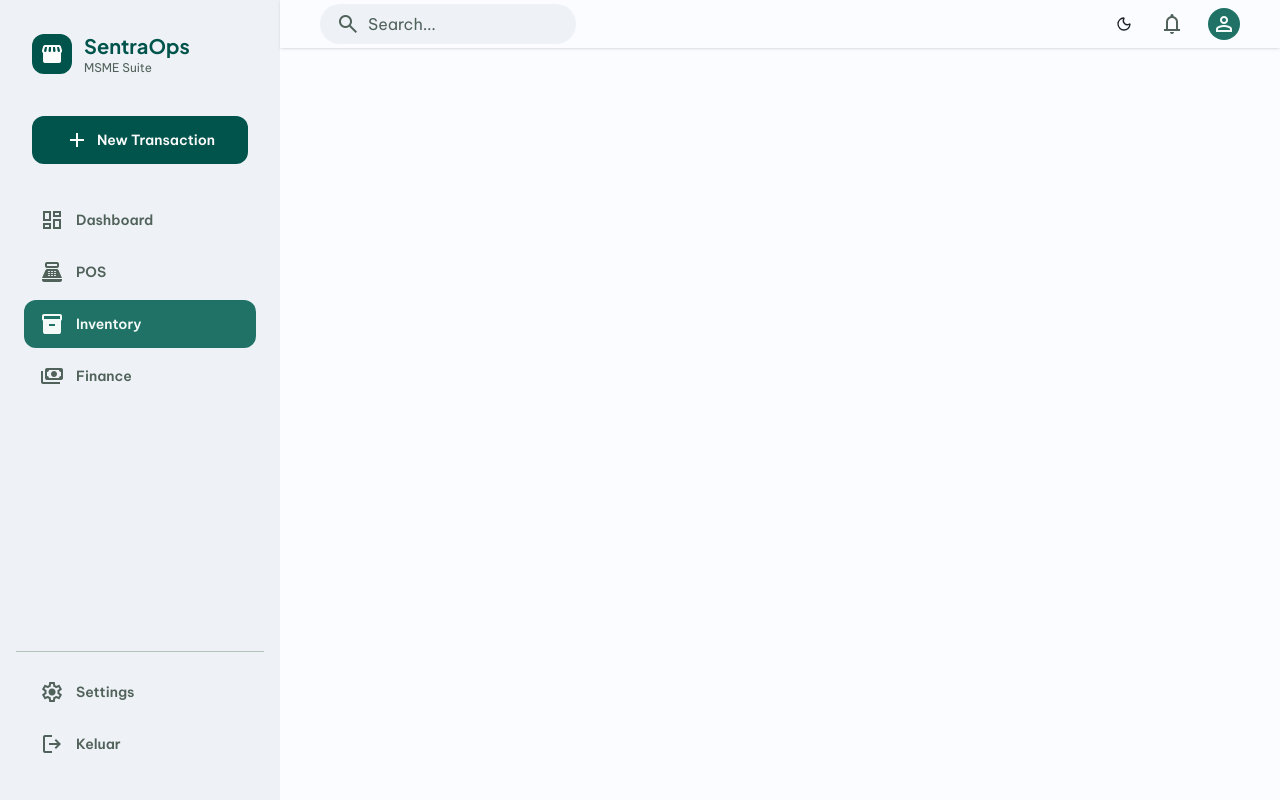
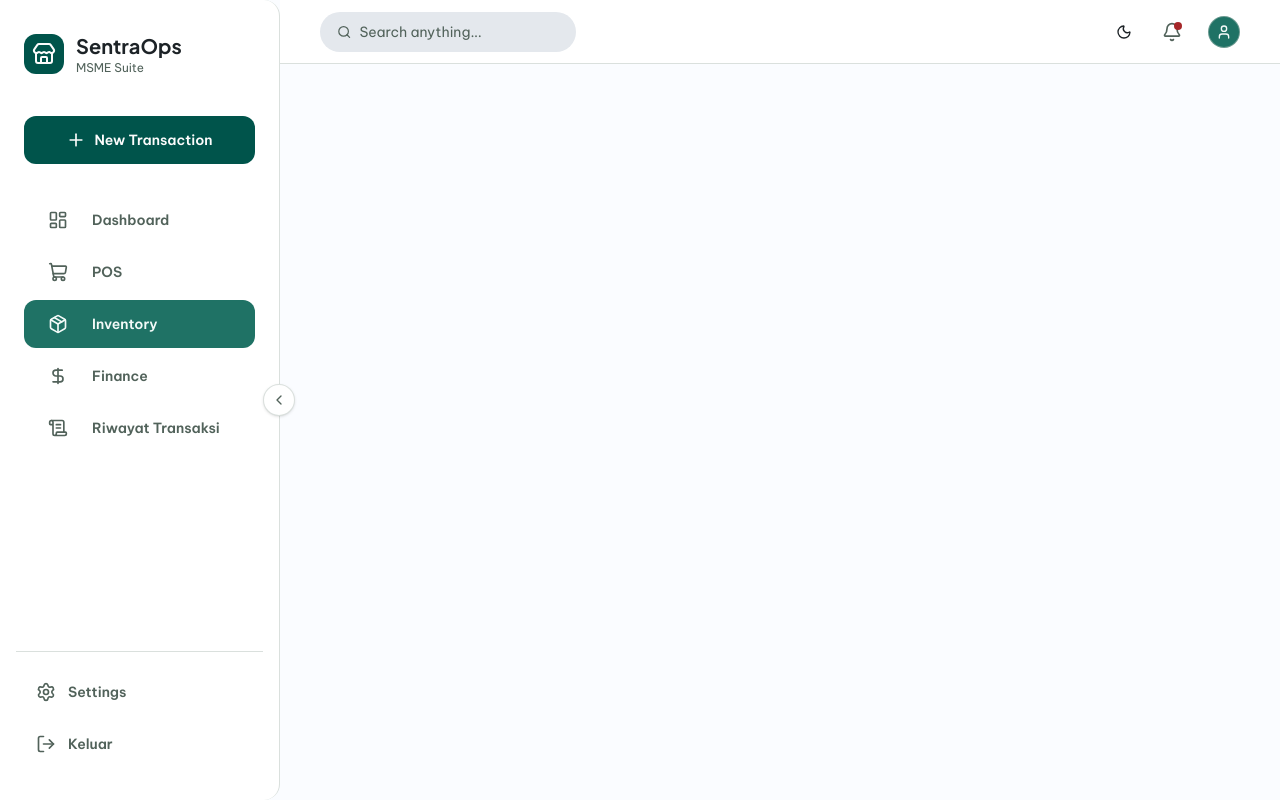
Before and after one commit to codenamezaxx/SentraOps, a Next.js app: page /inventory in a window 1280 px wide. Built offline with nearby package versions, Linux system fonts and the light colour scheme; no server answers.

Commit message:
feat: enhance dashboard UI with responsive design and quick action components

```diff
--- a/src/app/(dashboard)/financial/page.tsx
+++ b/src/app/(dashboard)/financial/page.tsx
@@ -68,7 +68,7 @@ export default async function FinancialPage({
   const chartData = Object.entries(groupedData).map(([date, revenue]) => ({ date, revenue }))
 
   return (
-    <div className="flex-1 pt-[calc(3rem+1.5rem)] pb-24 md:pb-8 px-4 md:px-10 flex flex-col gap-6 w-full max-w-7xl mx-auto">
+    <div className="flex-1 pb-24 md:pb-8 px-4 md:px-10 flex flex-col gap-6 w-full max-w-7xl mx-auto">
       <div>
         <h1 className="text-2xl md:text-3xl font-bold text-foreground">
           Ringkasan Keuangan
--- a/src/app/(dashboard)/inventory/page.tsx
+++ b/src/app/(dashboard)/inventory/page.tsx
@@ -27,7 +27,7 @@ export default async function InventoryPage() {
 
   return (
     <RequireOwner profile={profile}>
-      <div className="pt-14 px-4 md:px-8 pb-20 md:pb-8">
+      <div className="px-4 md:px-8 pb-20 md:pb-8">
         <div className="max-w-7xl mx-auto space-y-6">
           <div className="flex items-center gap-3">
             <div className="w-12 h-12 rounded-xl bg-primary/10 flex items-center justify-center">
--- a/src/app/(dashboard)/layout.tsx
+++ b/src/app/(dashboard)/layout.tsx
@@ -1,48 +1,67 @@
+"use client"
+
 import { Navigation } from "@/components/ui/Navigation"
 import { MobileBottomNav } from "@/components/ui/MobileBottomNav"
 import { ThemeToggle } from "@/components/ui/ThemeToggle"
+import { useUIStore } from "@/lib/stores/uiStore"
+import { cn } from "@/lib/utils"
+import { Search, Bell, User } from "lucide-react"
 
 export default function DashboardLayout({
   children,
 }: {
   children: React.ReactNode
 }) {
+  const { isSidebarCollapsed } = useUIStore()
+
   return (
     <div className="flex min-h-screen bg-background">
       <Navigation />
 
       {/* TopAppBar (Mobile & Desktop Header) */}
-      <header className="fixed top-0 left-0 w-full z-50 flex items-center justify-between px-4 md:px-10 h-12 bg-surface shadow-sm md:ml-[280px] md:w-[calc(100%-280px)]">
+      <header
+        className={cn(
+          "fixed top-0 left-0 w-full z-30 flex items-center justify-between px-4 md:px-10 h-16 bg-card border-b border-border transition-all duration-200 ease-in-out",
+          isSidebarCollapsed ? "md:ml-20 md:w-[calc(100%-80px)]" : "md:ml-[280px] md:w-[calc(100%-280px)]"
+        )}
+      >
         <div className="flex items-center gap-4">
           <span className="font-heading text-lg font-bold text-primary md:hidden">SentraOps</span>
-          <div className="hidden md:flex items-center bg-surface-container-low rounded-full px-4 py-1.5 h-10 w-64">
-            <span className="material-symbols-outlined text-on-surface-variant mr-2 text-xl">search</span>
+          <div className="hidden md:flex items-center bg-muted rounded-full px-4 py-1.5 h-10 w-64 border border-transparent focus-within:border-primary transition-all">
+            <Search className="text-muted-foreground mr-2 w-4 h-4" />
             <input
-              className="bg-transparent border-none outline-none focus:ring-0 text-base text-on-surface w-full p-0 placeholder:text-on-surface-variant"
-              placeholder="Search..."
+              className="bg-transparent border-none outline-none focus:ring-0 text-sm text-foreground w-full p-0 placeholder:text-muted-foreground"
+              placeholder="Search anything..."
               type="text"
             />
           </div>
         </div>
         <div className="flex items-center gap-2">
-          <button className="w-10 h-10 flex items-center justify-center rounded-full hover:bg-surface-container-high transition-colors active:scale-95 text-on-surface-variant md:hidden">
-            <span className="material-symbols-outlined">search</span>
+          <button className="w-10 h-10 flex items-center justify-center rounded-full hover:bg-muted transition-colors active:scale-95 text-muted-foreground md:hidden">
+            <Search className="w-5 h-5" />
           </button>
           <div className="hidden md:block">
             <ThemeToggle />
           </div>
-          <button className="w-10 h-10 flex items-center justify-center rounded-full hover:bg-surface-container-high transition-colors active:scale-95 text-on-surface-variant relative">
-            <span className="material-symbols-outlined">notifications</span>
-            <span className="absolute top-2 right-2 w-2 h-2 bg-[color:hsl(var(--error))] rounded-full"></span>
+          <button className="w-10 h-10 flex items-center justify-center rounded-full hover:bg-muted transition-colors active:scale-95 text-muted-foreground relative">
+            <Bell className="w-5 h-5" />
+            <span className="absolute top-2.5 right-2.5 w-2 h-2 bg-destructive rounded-full"></span>
           </button>
-          <div className="ml-2 w-8 h-8 rounded-full bg-primary-container flex items-center justify-center text-on-primary-container text-sm font-semibold overflow-hidden">
-            <span className="material-symbols-outlined">person</span>
+          <div className="ml-2 w-8 h-8 rounded-full bg-primary-container flex items-center justify-center text-on-primary-container text-sm font-semibold overflow-hidden border border-border">
+            <User className="w-4 h-4" />
           </div>
         </div>
       </header>
 
-      <main className="flex-1 md:ml-[280px]">
-        {children}
+      <main
+        className={cn(
+          "flex-1 pt-16 transition-all duration-200 ease-in-out",
+          isSidebarCollapsed ? "md:ml-20" : "md:ml-[280px]"
+        )}
+      >
+        <div className="p-4 md:p-8">
+          {children}
+        </div>
       </main>
 
       <MobileBottomNav />
--- a/src/app/(dashboard)/pos/page.tsx
+++ b/src/app/(dashboard)/pos/page.tsx
@@ -19,7 +19,7 @@ import { BarcodeSearch } from '@/components/pos/BarcodeSearch'
  */
 export default async function POSPage() {
   return (
-    <div className="flex-1 pt-[calc(3rem+1.5rem)] pb-24 md:pb-8 px-4 md:px-10 flex flex-col gap-6 w-full max-w-7xl mx-auto">
+    <div className="flex-1 pb-24 md:pb-8 px-4 md:px-10 flex flex-col gap-6 w-full max-w-7xl mx-auto">
       {/* Mobile Barcode Search - Visible only on mobile */}
       <div className="md:hidden w-full mb-4">
         <BarcodeSearch />
--- a/src/app/(dashboard)/transactions/page.tsx
+++ b/src/app/(dashboard)/transactions/page.tsx
@@ -36,7 +36,7 @@ export default async function TransactionsPage() {
   }
 
   return (
-    <div className="flex-1 pt-[calc(3rem+1.5rem)] pb-24 md:pb-8 px-4 md:px-10 flex flex-col gap-6 w-full max-w-7xl mx-auto">
+    <div className="flex-1 pb-24 md:pb-8 px-4 md:px-10 flex flex-col gap-6 w-full max-w-7xl mx-auto">
       <h1 className="text-2xl md:text-3xl font-bold text-foreground">
         Riwayat Transaksi
       </h1>
--- a/src/components/ui/MobileBottomNav.tsx
+++ b/src/components/ui/MobileBottomNav.tsx
@@ -3,37 +3,38 @@
 import Link from "next/link"
 import { usePathname } from "next/navigation"
 import { cn } from "@/lib/utils"
+import { LayoutDashboard, ShoppingCart, Package, DollarSign, ScrollText } from "lucide-react"
 
 const navItems = [
-  { href: "/", label: "Home", icon: "home" },
-  { href: "/pos", label: "POS", icon: "storefront" },
-  { href: "/inventory", label: "Stock", icon: "inventory" },
-  { href: "/financial", label: "Money", icon: "account_balance_wallet" },
+  { href: "/", label: "Home", icon: LayoutDashboard },
+  { href: "/pos", label: "POS", icon: ShoppingCart },
+  { href: "/inventory", label: "Stock", icon: Package },
+  { href: "/financial", label: "Money", icon: DollarSign },
+  { href: "/transactions", label: "History", icon: ScrollText },
 ]
 
 export function MobileBottomNav() {
   const pathname = usePathname()
 
   return (
-    <nav className="md:hidden fixed bottom-0 left-0 w-full z-50 flex justify-around items-center px-4 py-2 bg-surface-container rounded-t-2xl border-t border-outline-variant shadow-lg">
+    <nav className="md:hidden fixed bottom-0 left-0 w-full z-50 flex justify-around items-center px-4 py-2 bg-card rounded-t-2xl border-t border-border shadow-lg">
       {navItems.map((item) => {
         const isActive = pathname === item.href
+        const Icon = item.icon
 
         return (
           <Link
             key={item.href}
             href={item.href}
             className={cn(
-              "flex flex-col items-center justify-center px-4 py-1 active:scale-90 transition-transform duration-150 h-14 min-w-[64px]",
+              "flex flex-col items-center justify-center px-2 py-1 active:scale-90 transition-transform duration-150 h-14 min-w-[56px]",
               isActive
-                ? "bg-primary-container text-on-primary-container rounded-2xl"
-                : "text-on-surface-variant rounded-xl"
+                ? "text-primary"
+                : "text-muted-foreground"
             )}
           >
-            <span className={cn("material-symbols-outlined", isActive && "icon-fill")}>
-              {item.icon}
-            </span>
-            <span className="text-xs font-semibold mt-1">{item.label}</span>
+            <Icon className="w-6 h-6" />
+            <span className="text-[10px] font-semibold mt-1">{item.label}</span>
           </Link>
         )
       })}
--- a/src/components/ui/Navigation.tsx
+++ b/src/components/ui/Navigation.tsx
@@ -1,20 +1,38 @@
 "use client"
 
 import Link from "next/link"
-import { usePathname } from "next/navigation"
+import { usePathname, useRouter } from "next/navigation"
 import { cn } from "@/lib/utils"
 import { createClient } from "@/lib/supabase/client"
+import { useUIStore } from "@/lib/stores/uiStore"
+import { useCartStore } from "@/lib/stores/cartStore"
+import {
+  LayoutDashboard,
+  ShoppingCart,
+  Package,
+  DollarSign,
+  ScrollText,
+  Settings,
+  LogOut,
+  Plus,
+  ChevronLeft,
+  Store,
+} from "lucide-react"
 
 const navItems = [
-  { href: "/", label: "Dashboard", icon: "dashboard" },
-  { href: "/pos", label: "POS", icon: "point_of_sale" },
-  { href: "/inventory", label: "Inventory", icon: "inventory_2" },
-  { href: "/financial", label: "Finance", icon: "payments" },
+  { href: "/", label: "Dashboard", icon: LayoutDashboard },
+  { href: "/pos", label: "POS", icon: ShoppingCart },
+  { href: "/inventory", label: "Inventory", icon: Package },
+  { href: "/financial", label: "Finance", icon: DollarSign },
+  { href: "/transactions", label: "Riwayat Transaksi", icon: ScrollText },
 ]
 
 export function Navigation() {
   const pathname = usePathname()
+  const router = useRouter()
   const supabase = createClient()
+  const { isSidebarCollapsed, toggleSidebarCollapsed } = useUIStore()
+  const { clearCart } = useCartStore()
 
   const handleLogout = async () => {
     await supabase.auth.signOut()
@@ -22,66 +40,102 @@ export function Navigation() {
   }
 
   return (
-    <aside className="hidden md:flex flex-col h-screen w-[280px] fixed left-0 top-0 bg-surface-container-low p-4 gap-4 z-40">
+    <aside
+      className={cn(
+        "hidden md:flex flex-col h-screen fixed left-0 top-0 bg-card p-4 gap-4 z-40 transition-all duration-200 ease-in-out rounded-r-2xl border-r border-border",
+        isSidebarCollapsed ? "w-20 items-center" : "w-[280px]"
+      )}
+    >
       {/* Brand Header */}
-      <div className="flex items-center gap-3 px-4 pt-4 pb-6">
-        <div className="w-10 h-10 rounded-xl bg-primary flex items-center justify-center text-on-primary">
-          <span className="material-symbols-outlined icon-fill">storefront</span>
+      <div className={cn("flex items-center gap-3 px-2 pt-4 pb-6", isSidebarCollapsed && "justify-center")}>
+        <div className="w-10 h-10 rounded-xl bg-primary flex items-center justify-center text-primary-foreground shrink-0">
+          <Store className="w-6 h-6" />
         </div>
-        <div>
-          <h1 className="font-heading text-xl font-bold text-primary">SentraOps</h1>
-          <p className="text-xs text-on-surface-variant">MSME Suite</p>
-        </div>
+        {!isSidebarCollapsed && (
+          <div className="overflow-hidden">
+            <h1 className="font-heading text-xl font-bold text-foreground truncate">SentraOps</h1>
+            <p className="text-xs text-muted-foreground truncate">MSME Suite</p>
+          </div>
+        )}
       </div>
 
       {/* Primary Action Button */}
-      <button className="mx-4 mb-4 h-12 bg-primary text-on-primary rounded-xl font-semibold text-sm flex items-center justify-center gap-2 hover:opacity-90 transition-colors active:scale-95">
-        <span className="material-symbols-outlined">add</span>
-        New Transaction
+      <button
+        onClick={() => {
+          clearCart()
+          router.push('/pos')
+        }}
+        className={cn(
+          "mx-2 mb-4 h-12 bg-primary text-primary-foreground rounded-xl font-semibold text-sm flex items-center justify-center gap-2 hover:opacity-90 transition-colors active:scale-95",
+          isSidebarCollapsed ? "w-12 px-0" : "px-4 w-auto"
+        )}
+      >
+        <Plus className="w-5 h-5 shrink-0" />
+        {!isSidebarCollapsed && <span className="truncate">New Transaction</span>}
       </button>
 
       {/* Navigation Items */}
       <nav className="flex flex-col gap-1 flex-grow overflow-y-auto px-2">
         {navItems.map((item) => {
           const isActive = pathname === item.href
+          const Icon = item.icon
 
           return (
             <Link
               key={item.href}
               href={item.href}
+              title={isSidebarCollapsed ? item.label : undefined}
               className={cn(
-                "flex items-center gap-3 px-4 py-3 rounded-xl font-semibold text-sm transition-all duration-200 ease-in-out",
+                "flex items-center gap-3 px-3 py-3 rounded-xl font-semibold text-sm transition-all duration-200 ease-in-out h-12",
                 isActive
                   ? "bg-primary-container text-on-primary-container"
-                  : "text-on-surface-variant hover:bg-surface-container"
+                  : "text-muted-foreground hover:bg-muted",
+                isSidebarCollapsed && "justify-center px-0"
               )}
             >
-              <span className={cn("material-symbols-outlined", isActive && "icon-fill")}>
-                {item.icon}
-              </span>
-              {item.label}
+              <Icon className={cn("w-5 h-5 m-3 shrink-0", isActive && "text-on-primary-container")} />
+              {!isSidebarCollapsed && <span className="truncate">{item.label}</span>}
             </Link>
           )
         })}
       </nav>
 
       {/* Bottom Actions */}
-      <div className="flex flex-col gap-1 mt-auto px-2 pb-4 pt-4 border-t border-outline-variant">
+      <div className="flex flex-col gap-1 mt-auto px-2 pb-4 pt-4 border-t border-border">
         <Link
           href="/settings"
-          className="flex items-center gap-3 px-4 py-3 text-on-surface-variant hover:bg-surface-container rounded-xl font-semibold text-sm transition-all duration-200 ease-in-out"
+          title={isSidebarCollapsed ? "Settings" : undefined}
+          className={cn(
+            "flex items-center gap-3 px-3 py-3 text-muted-foreground hover:bg-muted rounded-xl font-semibold text-sm transition-all duration-200 ease-in-out h-12",
+            isSidebarCollapsed && "justify-center px-0"
+          )}
         >
-          <span className="material-symbols-outlined">settings</span>
-          Settings
+          <Settings className="w-5 h-5 shrink-0" />
+          {!isSidebarCollapsed && <span className="truncate">Settings</span>}
         </Link>
         <button
           onClick={handleLogout}
-          className="flex items-center gap-3 px-4 py-3 text-on-surface-variant hover:bg-surface-container rounded-xl font-semibold text-sm transition-all duration-200 ease-in-out w-full text-left"
+          title={isSidebarCollapsed ? "Keluar" : undefined}
+          className={cn(
+            "flex items-center gap-3 px-3 py-3 text-muted-foreground hover:bg-muted rounded-xl font-semibold text-sm transition-all duration-200 ease-in-out h-12 w-full text-left",
+            isSidebarCollapsed && "justify-center px-0"
+          )}
         >
-          <span className="material-symbols-outlined">logout</span>
-          Keluar
+          <LogOut className="w-5 h-5 shrink-0" />
+          {!isSidebarCollapsed && <span className="truncate">Keluar</span>}
         </button>
       </div>
+
+      {/* Collapse Toggle Button */}
+      <button
+        onClick={toggleSidebarCollapsed}
+        className={cn(
+          "absolute top-1/2 -translate-y-1/2 h-8 w-8 rounded-full bg-card border border-border flex items-center justify-center transition-all duration-200 ease-in-out shadow-sm hover:bg-muted z-50",
+          isSidebarCollapsed ? "-right-4 rotate-180" : "-right-4"
+        )}
+      >
+        <ChevronLeft className="w-4 h-4 text-muted-foreground" />
+      </button>
     </aside>
   )
 }
--- a/src/lib/stores/uiStore.ts
+++ b/src/lib/stores/uiStore.ts
@@ -5,6 +5,8 @@ interface UIState {
   sidebarOpen: boolean;
   toggleSidebar: () => void;
   setSidebarOpen: (open: boolean) => void;
+  isSidebarCollapsed: boolean;
+  toggleSidebarCollapsed: () => void;
   isMobile: boolean;
   setIsMobile: (mobile: boolean) => void;
 }
@@ -17,19 +19,28 @@ interface UIState {
 export const useUIStore = create<UIState>()(
   persist(
     (set) => ({
-      // Sidebar state for desktop navigation (Requirement 13.4)
+      // Sidebar visibility state (primarily for mobile drawer)
       sidebarOpen: true,
 
-      // Toggle sidebar open/closed state
+      // Toggle sidebar visibility
       toggleSidebar: () =>
         set((state) => ({
           sidebarOpen: !state.sidebarOpen,
         })),
 
-      // Explicitly set sidebar state
+      // Explicitly set sidebar visibility
       setSidebarOpen: (open: boolean) =>
         set(() => ({
           sidebarOpen: open,
+        })),
+
+      // Sidebar collapse state for desktop
+      isSidebarCollapsed: false,
+
+      // Toggle sidebar collapse
+      toggleSidebarCollapsed: () =>
+        set((state) => ({
+          isSidebarCollapsed: !state.isSidebarCollapsed,
         })),
 
       // Track mobile viewport state
@@ -44,8 +55,9 @@ export const useUIStore = create<UIState>()(
     {
       name: 'sentraops-ui-storage', // localStorage key
       partialize: (state) => ({
-        // Only persist sidebar preference, not mobile state
+        // Persist sidebar preferences
         sidebarOpen: state.sidebarOpen,
+        isSidebarCollapsed: state.isSidebarCollapsed,
       }),
     }
   )
```
Also changed, not shown: src/app/(dashboard)/page.tsx (+3 -26 lines), src/app/globals.css (+10 -10 lines), src/components/dashboard/DashboardQuickActions.tsx (added, +38 -0 lines), src/components/pos/PaymentDrawer.tsx (+8 -5 lines).
